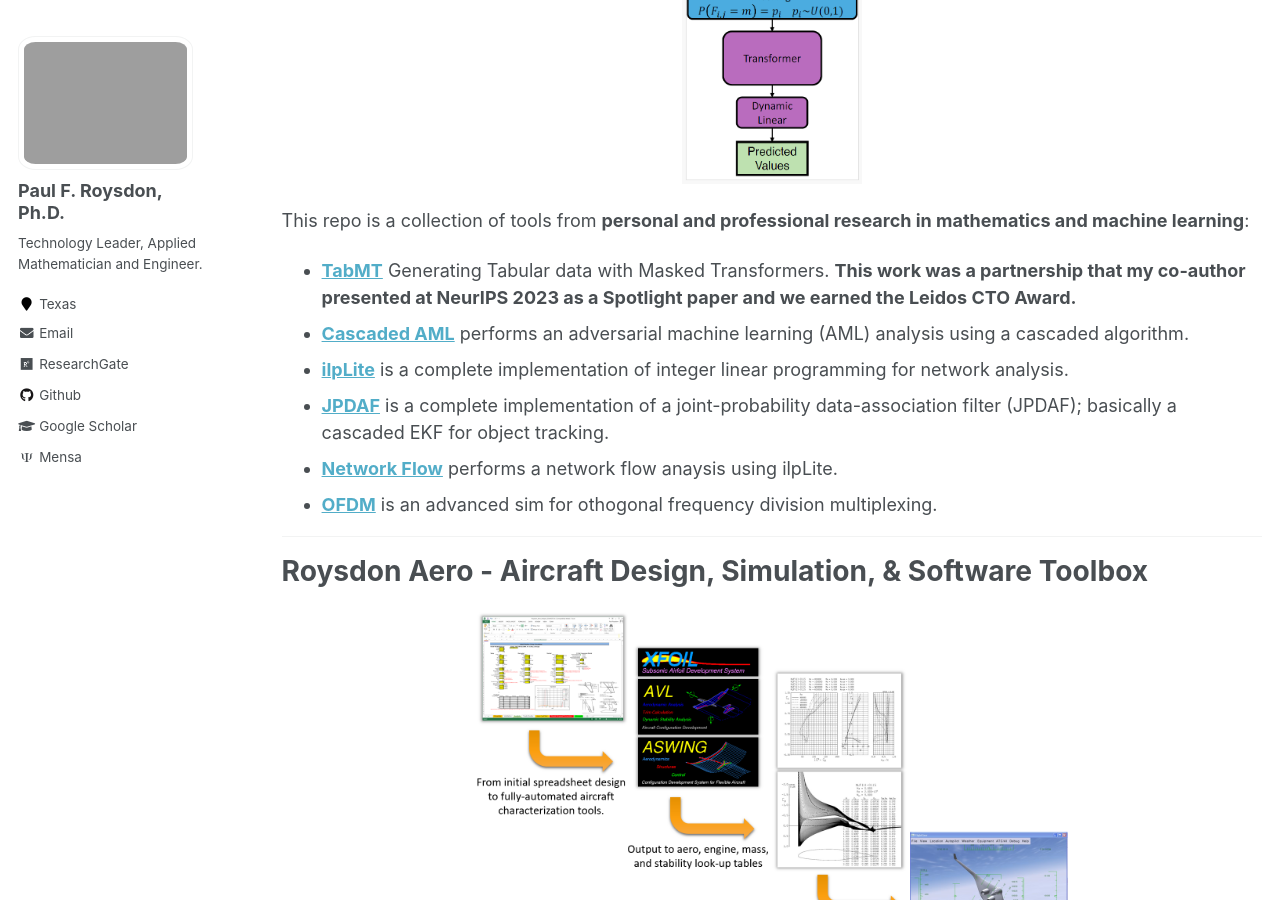
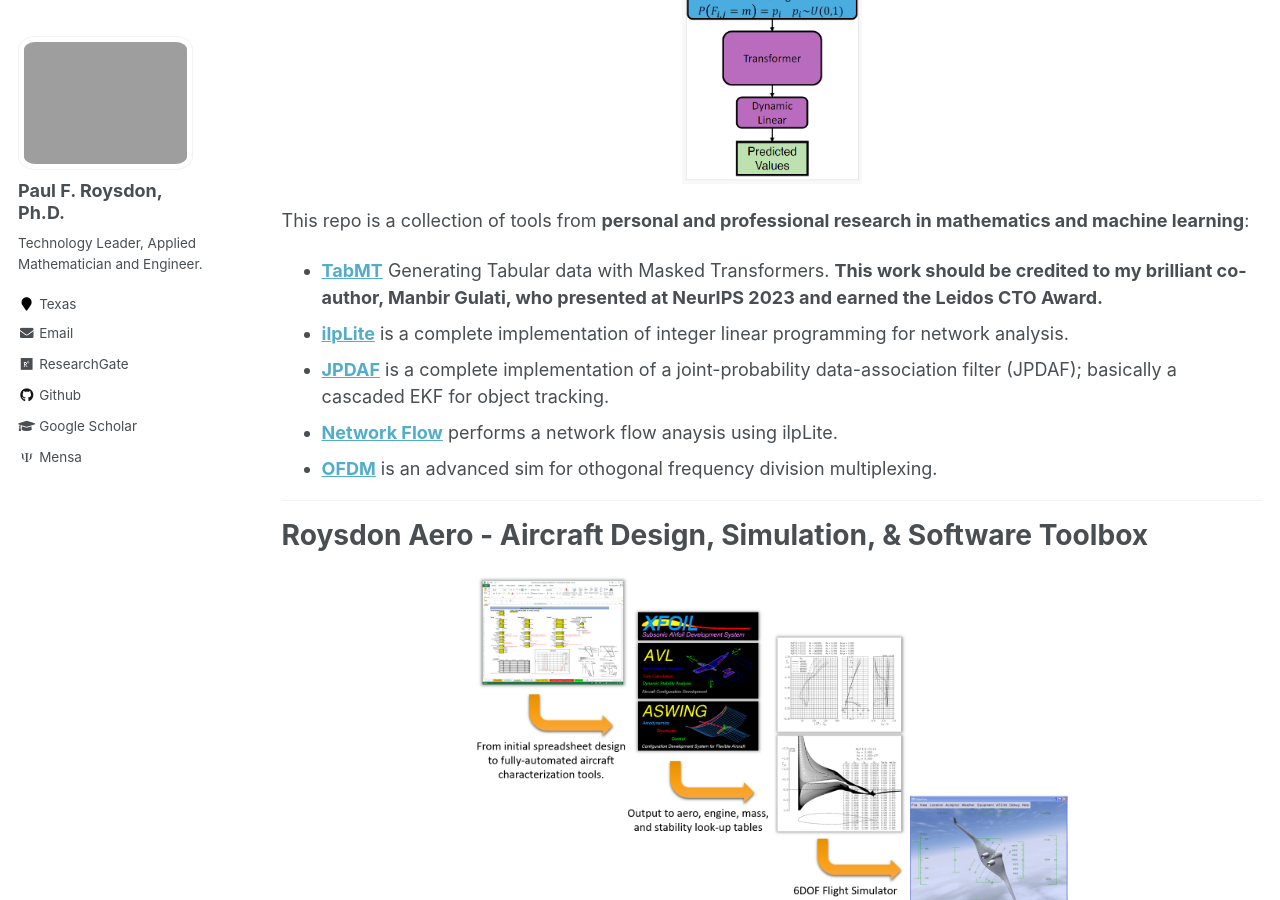
Before and after one commit to pfroysdon/pfroysdon.github.io, a Jekyll site: the page built from _pages/projects.md, in a window 1280 px wide and 900 px high, scrolled down 534 px. Built offline with Jekyll 4.4.1, drawn with Linux system fonts in a browser that asks for light colours; some web fonts are replaced.

Commit message:
Update projects.md

```diff
--- a/_pages/projects.md
+++ b/_pages/projects.md
@@ -20,8 +20,7 @@ Note: **Most projects require a password to access the source code**, while othe
 </p>
 
 This repo is a collection of tools from **personal and professional research in mathematics and machine learning**:
-- [**TabMT**](https://github.com/pfroysdon/projects/blob/main/applied_math/tabmt) Generating Tabular data with Masked Transformers. **This work was a partnership that my co-author presented at NeurIPS 2023 as a Spotlight paper and we earned the Leidos CTO Award.**
-- [**Cascaded AML**](https://github.com/pfroysdon/projects/blob/main/applied_math/cascaded_aml) performs an adversarial machine learning (AML) analysis using a cascaded algorithm.
+- [**TabMT**](https://github.com/pfroysdon/projects/blob/main/applied_math/tabmt) Generating Tabular data with Masked Transformers. **This work should be credited to my brilliant co-author, Manbir Gulati, who presented at NeurIPS 2023 and earned the Leidos CTO Award.**
 - [**ilpLite**](https://github.com/pfroysdon/projects/blob/main/applied_math/ilp_lite) is a complete implementation of integer linear programming for network analysis.
 - [**JPDAF**](https://github.com/pfroysdon/projects/blob/main/applied_math/jpdaf) is a complete implementation of a joint-probability data-association filter (JPDAF); basically a cascaded EKF for object tracking.
 - [**Network Flow**](https://github.com/pfroysdon/projects/blob/main/applied_math/network_flow) performs a network flow anaysis using ilpLite.
```
